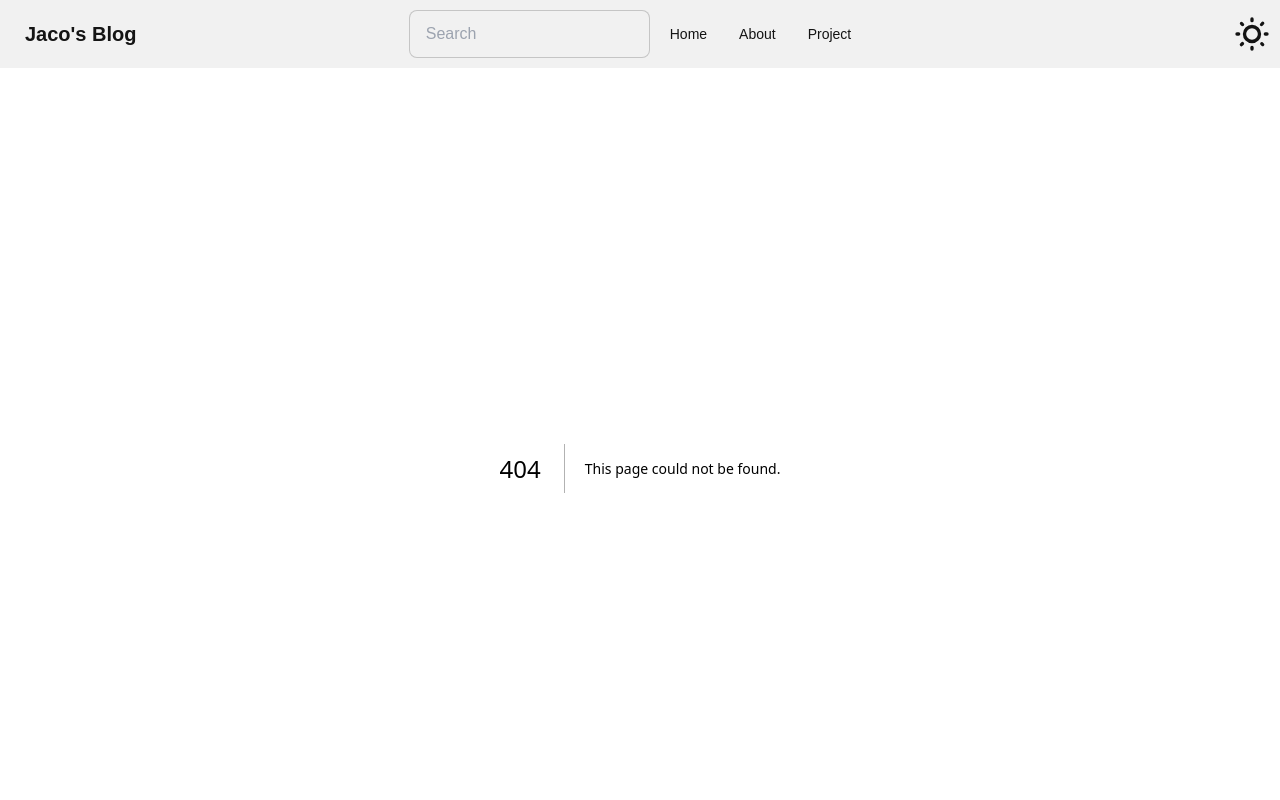
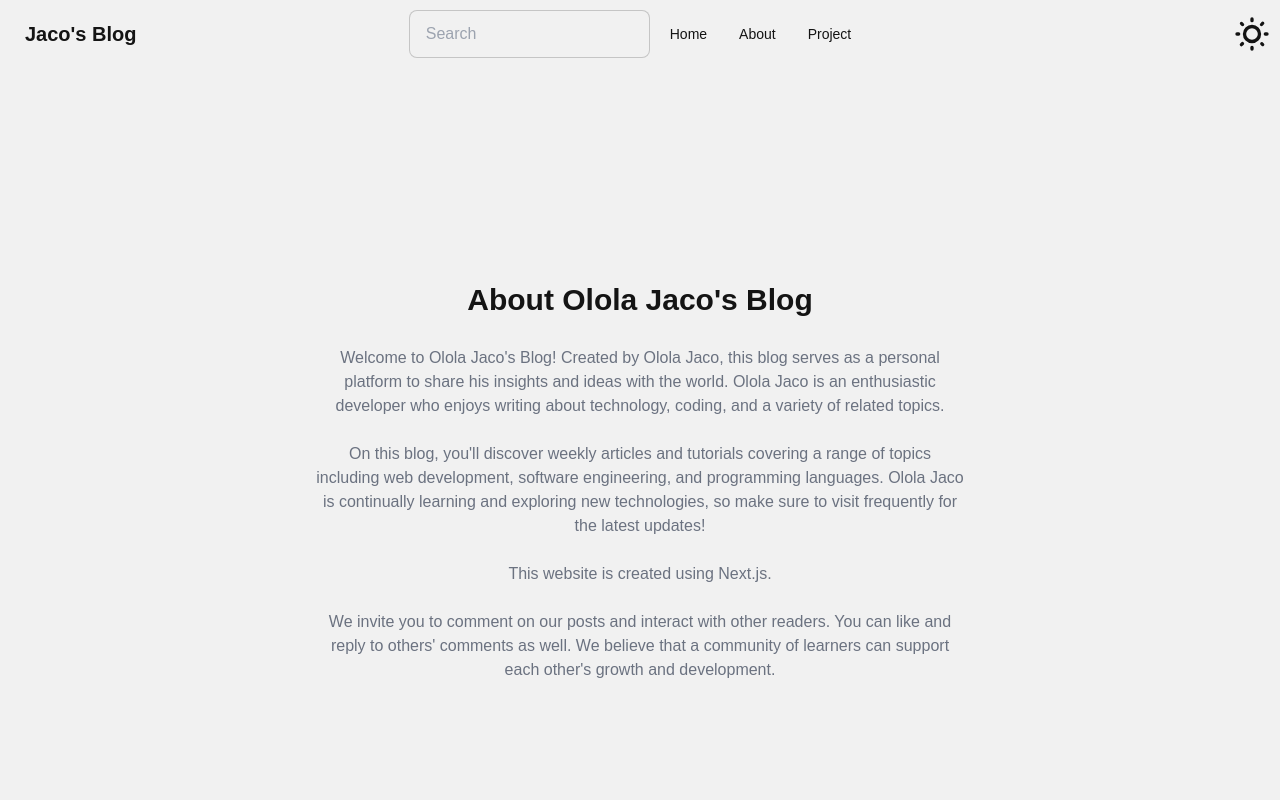
Before and after one commit to OlolaJaco/Blog-NextJS, a Next.js app: page /about in a window 1280 px wide. Before the commit this address had no page. Shown: the top 800 px of the page. Built offline with nearby package versions, Linux system fonts and the light colour scheme.

Commit message:
About and Project Page

```diff
--- /dev/null
+++ b/app/about/page.tsx
@@ -0,0 +1,40 @@
+export default function About() {
+  return (
+    <div className='min-h-screen flex items-center justify-center bg-base-100 text-base-content'>
+      <div className='max-w-2xl mx-auto p-3 text-center'>
+        <div>
+          <h1 className='text-3xl font font-semibold text-center my-7'>
+            About Olola Jaco&apos;s Blog
+          </h1>
+          <div className='text-md text-gray-500 flex flex-col gap-6'>
+            <p>
+              Welcome to Olola Jaco&apos;s Blog! Created by Olola Jaco, this blog
+              serves as a personal platform to share his insights and ideas with
+              the world. Olola Jaco is an enthusiastic developer who enjoys writing
+              about technology, coding, and a variety of related topics.
+            </p>
+
+            <p>
+              On this blog, you&apos;ll discover weekly articles and tutorials
+              covering a range of topics including web development, software
+              engineering, and programming languages. Olola Jaco is continually
+              learning and exploring new technologies, so make sure to visit
+              frequently for the latest updates!
+            </p>
+
+            <p>
+              This website is created using Next.js.
+            </p>
+
+            <p>
+              We invite you to comment on our posts and interact with other
+              readers. You can like and reply to others&apos; comments as well. We
+              believe that a community of learners can support each other&apos;s
+              growth and development.
+            </p>
+          </div>
+        </div>
+      </div>
+    </div>
+  );
+}
--- /dev/null
+++ b/app/project/page.tsx
@@ -0,0 +1,14 @@
+import CallToAction from '@/components/CallToAction';
+
+export default function Projects() {
+  return (
+    <div className='min-h-screen max-w-2xl mx-auto flex justify-center items-center flex-col gap-6 p-3 bg-base-100 text-base-content'>
+      <h1 className='text-3xl font-semibold'>Pojects</h1>
+      <p className='text-md text-gray-500'>
+        Build fun and engaging projects while learning HTML, CSS, and
+        JavaScript!
+      </p>
+      <CallToAction />
+    </div>
+  );
+}
--- a/components/CallToAction.tsx
+++ b/components/CallToAction.tsx
@@ -1,5 +1,6 @@
 export default function CallToAction() {
   return (
+    // Main container with flex properties and styling
     <div className='flex flex-col sm:flex-row p-3 border border-teal-500 justify-center items-center rounded-tl-3xl rounded-br-3xl text-center'>
         <div className="flex-1 justify-center flex flex-col">
             <h2 className='text-2xl'>
--- a/components/RecentPosts.tsx
+++ b/components/RecentPosts.tsx
@@ -8,6 +8,7 @@ export default async function RecentPosts({ limit }: RecentPostsProps) {
   let posts = null;
 
   try {
+    // Fetch recent posts from the API
     const result = await fetch(`${process.env.URL}/api/posts/get`, {
       method: 'POST',
       headers: {
@@ -17,13 +18,16 @@ export default async function RecentPosts({ limit }: RecentPostsProps) {
       cache: 'no-store',
     });
 
+    // Check if the response is OK
     if (!result.ok) {
       throw new Error(`HTTP error! status: ${result.status}`);
     }
 
+    // Parse the JSON response
     const data = await result.json();
     posts = data.posts;
   } catch (error) {
+    // Log any errors that occur during the fetch
     console.error('Error getting posts:', error);
   }
 
@@ -31,6 +35,7 @@ export default async function RecentPosts({ limit }: RecentPostsProps) {
     <div className='flex flex-col justify-center items-center mb-5'>
       <h1 className='text-xl mt-5'>Recent articles</h1>
       <div className='flex flex-wrap gap-5 mt-5 justify-center'>
+        {/* Render PostCard components for each post */}
         {posts?.map((post: { _id: string; slug: string; image: string; title: string; category: string }) => (
           <PostCard key={post._id} post={post} />
         ))}
```
Also changed, not shown: app/post/[slug]/page.tsx (+8 -0 lines).
